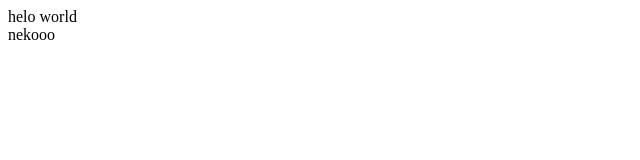
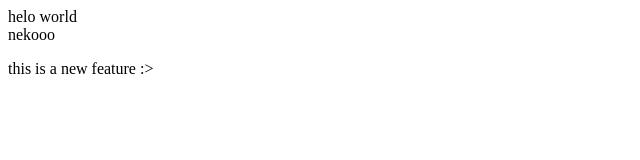
Before and after one commit to neko-737/neko-demo, a plain HTML site: page index.html in a window 1280 px wide. Shown: the whole page, without its empty margins (0-640 px from the left). Drawn offline with Linux system fonts and the light colour scheme.

Commit message:
added a feature ig

```diff
--- a/index.html
+++ b/index.html
@@ -1,3 +1,4 @@
 helo world
 <br>
 nekooo
+<p>this is a new feature :></p>
```
